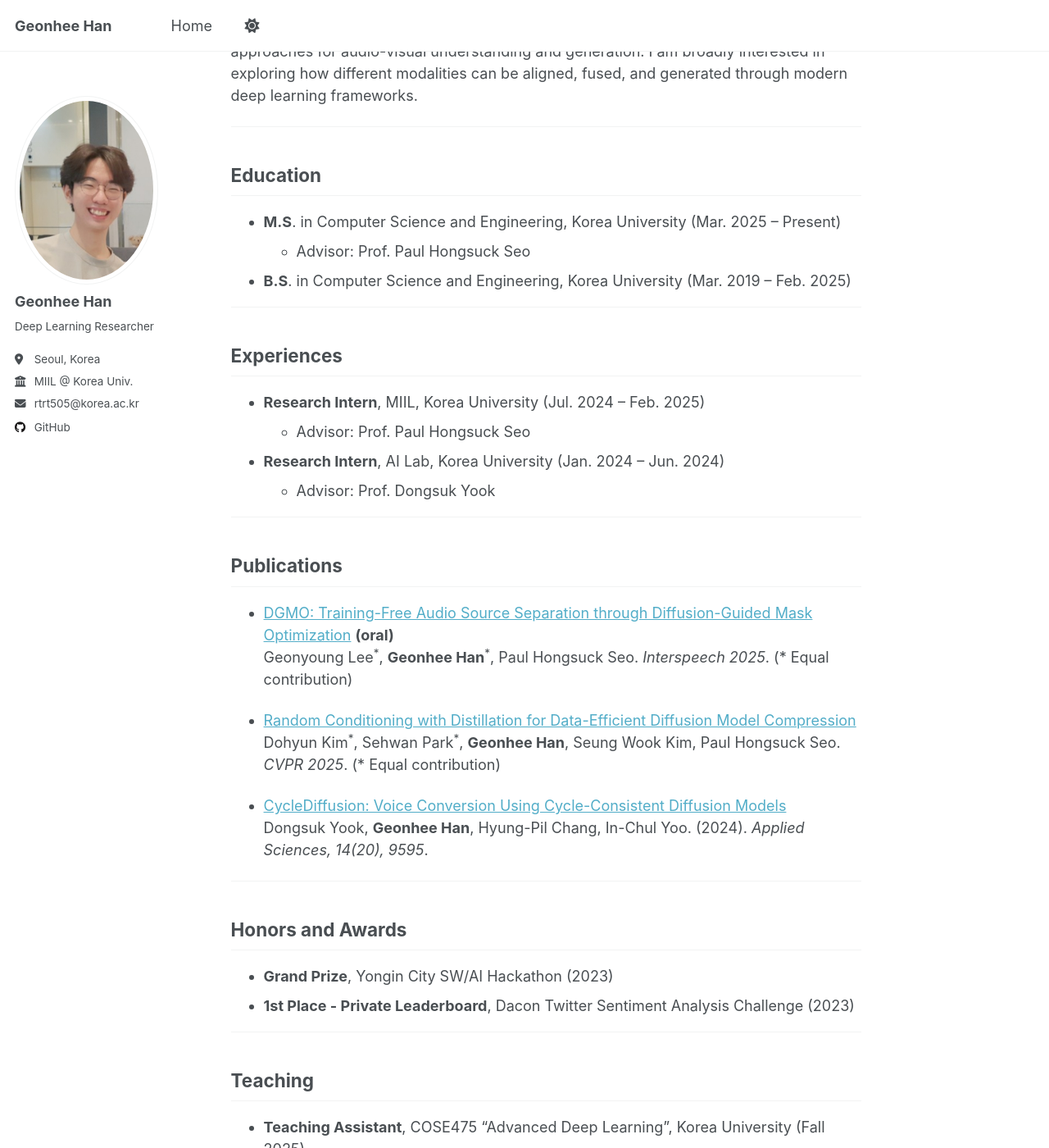
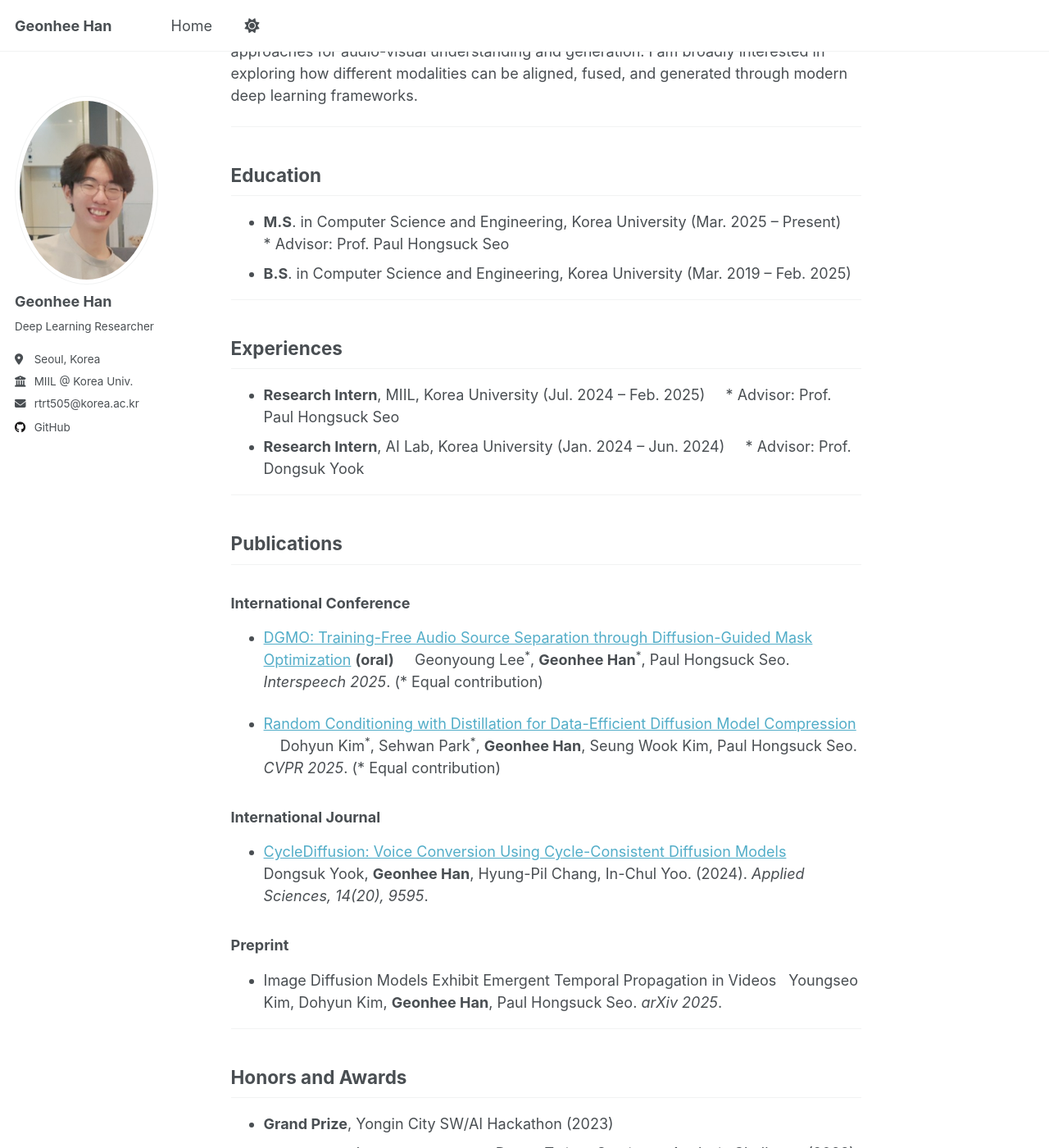
Before and after one commit to chaksseu/chaksseu.github.io, a Jekyll site: the page built from _pages/home.md, in a window 1280 px wide and 1400 px high, scrolled down 195 px. Shown: the whole window at 82% size. Built offline with Jekyll 4.4.1, drawn with Linux system fonts in a browser that asks for light colours.

Commit message:
update 1126

```diff
--- a/_pages/home.md
+++ b/_pages/home.md
@@ -16,7 +16,7 @@ My research interests are in multimodal generative models, particularly diffusio
 ## Education
 
 * <b>M.S</b>. in Computer Science and Engineering, Korea University (Mar. 2025 – Present)
-  * Advisor: Prof. Paul Hongsuck Seo
+  * Advisor: Prof. Paul Hongsuck Seo
 * <b>B.S</b>. in Computer Science and Engineering, Korea University (Mar. 2019 – Feb. 2025)
 
 <hr>
@@ -24,22 +24,31 @@ My research interests are in multimodal generative models, particularly diffusio
 ## Experiences
 
 * <b>Research Intern</b>, MIIL, Korea University (Jul. 2024 – Feb. 2025)
-  * Advisor: Prof. Paul Hongsuck Seo
+  * Advisor: Prof. Paul Hongsuck Seo
 * <b>Research Intern</b>, AI Lab, Korea University (Jan. 2024 – Jun. 2024)
-  * Advisor: Prof. Dongsuk Yook
+  * Advisor: Prof. Dongsuk Yook
 
 <hr>
 
 ## Publications
 
+### International Conference
+
 * <a href="https://wltschmrz.github.io/DGMO/" target="_blank" rel="noopener noreferrer">DGMO: Training-Free Audio Source Separation through Diffusion-Guided Mask Optimization</a> <span><b>(oral)</b></span>
-  Geonyoung Lee<sup>*</sup>, <b>Geonhee Han</b><sup>*</sup>, Paul Hongsuck Seo. <i>Interspeech 2025</i>. (\* Equal contribution)
+  Geonyoung Lee<sup>*</sup>, <b>Geonhee Han</b><sup>*</sup>, Paul Hongsuck Seo. <i>Interspeech 2025</i>. (\* Equal contribution)
 
 * <a href="https://dohyun-as.github.io/Random-Conditioning/" target="_blank" rel="noopener noreferrer">Random Conditioning with Distillation for Data-Efficient Diffusion Model Compression</a>
-  Dohyun Kim<sup>*</sup>, Sehwan Park<sup>*</sup>, <b>Geonhee Han</b>, Seung Wook Kim, Paul Hongsuck Seo. <i>CVPR 2025</i>. (\* Equal contribution)
+  Dohyun Kim<sup>*</sup>, Sehwan Park<sup>*</sup>, <b>Geonhee Han</b>, Seung Wook Kim, Paul Hongsuck Seo. <i>CVPR 2025</i>. (\* Equal contribution)
+
+### International Journal
 
 * <a href="https://ai.korea.ac.kr/demo-cyclediffusion-vc/" target="_blank" rel="noopener noreferrer">CycleDiffusion: Voice Conversion Using Cycle-Consistent Diffusion Models</a>
-  Dongsuk Yook, <b>Geonhee Han</b>, Hyung-Pil Chang, In-Chul Yoo. (2024). <i>Applied Sciences, 14(20), 9595</i>.
+  Dongsuk Yook, <b>Geonhee Han</b>, Hyung-Pil Chang, In-Chul Yoo. (2024). <i>Applied Sciences, 14(20), 9595</i>.
+
+### Preprint
+
+* Image Diffusion Models Exhibit Emergent Temporal Propagation in Videos
+  Youngseo Kim, Dohyun Kim, <b>Geonhee Han</b>, Paul Hongsuck Seo. <i>arXiv 2025</i>.
 
 <hr>
 
```
